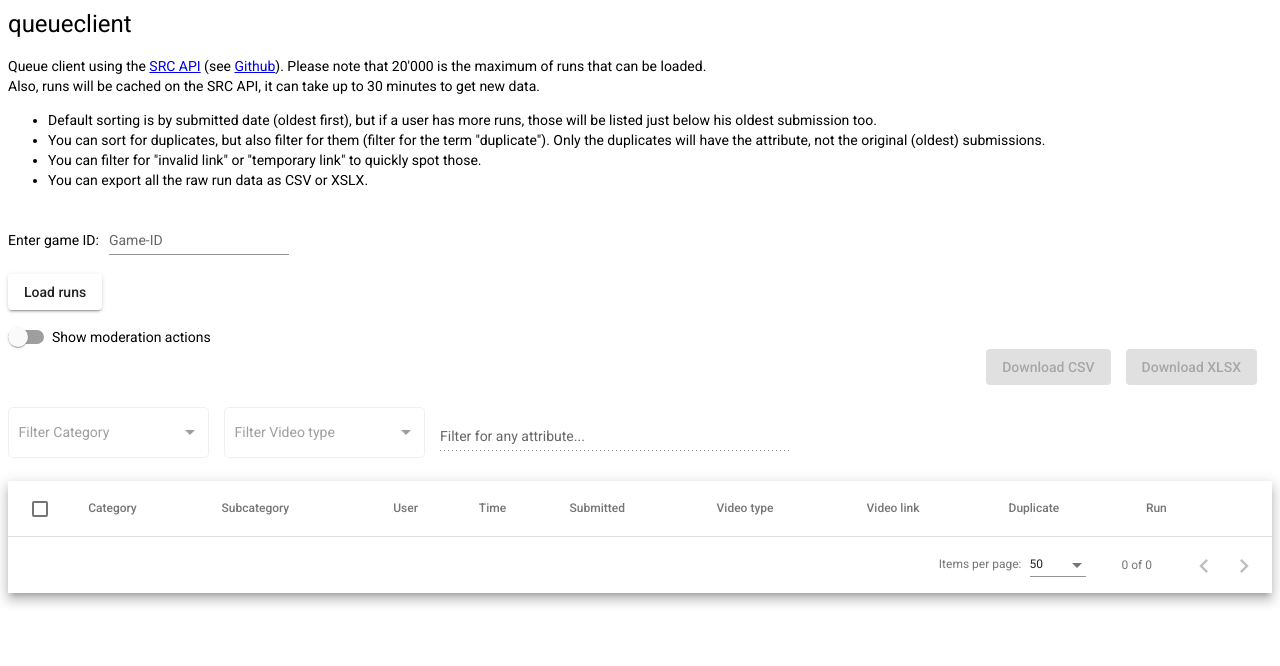
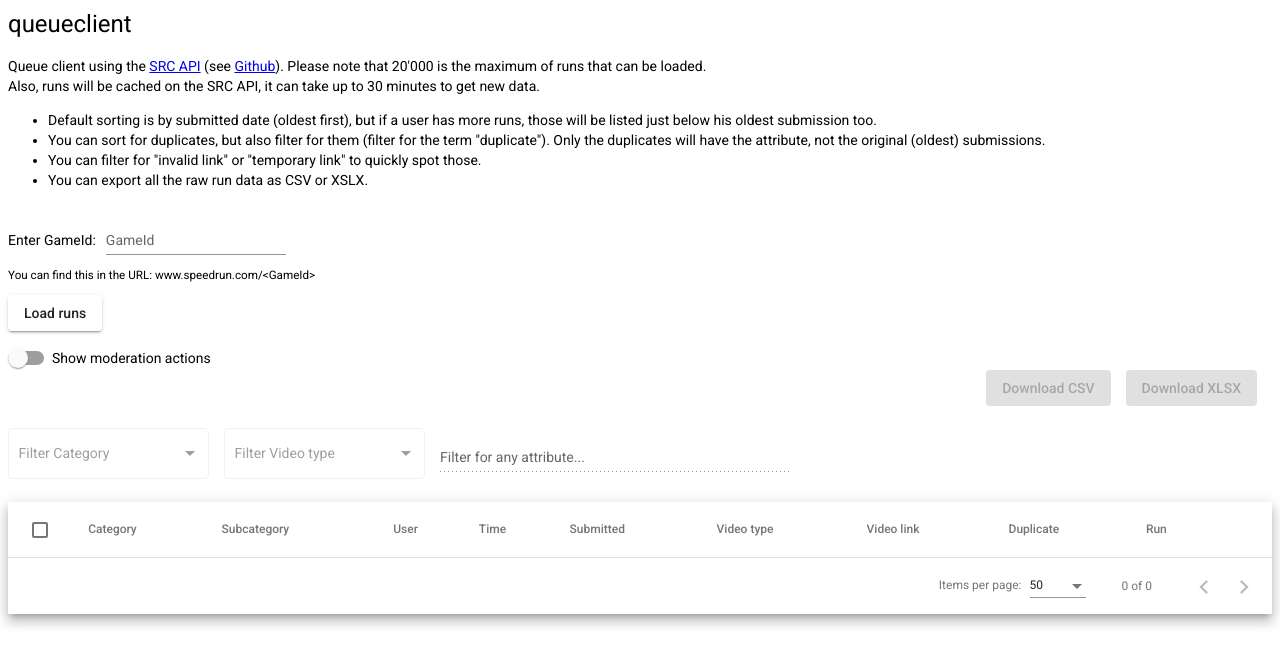
Before and after one commit to akleemans/queueclient, an Angular app: page / in a window 1280 px wide. Shown: the top 666 px of the page. Built offline with nearby package versions, Linux system fonts and the light colour scheme.

Commit message:
Switching to display gameId

```diff
--- a/src/app/api.service.ts
+++ b/src/app/api.service.ts
@@ -18,6 +18,11 @@ export class ApiService {
   public constructor(
     private readonly httpClient: HttpClient
   ) {
+  }
+
+  public getGameId(gameDisplayId: string): Observable<string> {
+    const url = `https://www.speedrun.com/api/v1/games/${gameDisplayId}`;
+    return this.httpClient.get<{ data: { id: string } }>(url).pipe(map(r => r.data.id))
   }
 
   public getVariables(gameId: string): Observable<Category[]> {
--- a/src/app/app.component.html
+++ b/src/app/app.component.html
@@ -19,14 +19,17 @@
 
 <div class="game-input">
   <p>
-    Enter game ID:
+    Enter GameId:
   </p>
   <div>
     <mat-form-field appearance="standard">
-      <mat-label>Game-ID</mat-label>
-      <input matInput [(ngModel)]="gameId">
+      <mat-label>GameId</mat-label>
+      <input matInput [(ngModel)]="gameDisplayId">
     </mat-form-field>
   </div>
+</div>
+<div style="margin-bottom: 10px;">
+  <small>You can find this in the URL: www.speedrun.com/&lt;GameId&gt;</small>
 </div>
 
 <button mat-raised-button (click)="loadRuns()"
@@ -35,7 +38,7 @@
 </button>
 
 <p *ngIf="loadingState >= loadingStateEnum.LOADED_COOLDOWN"><b>
-  {{dataSource.data.length}} runs loaded</b> from {{gameShortName}}
+  {{dataSource.data.length}} runs loaded</b> from {{gameDisplayId}}
 </p>
 <mat-spinner *ngIf="loadingState === loadingStateEnum.LOADING"></mat-spinner>
 <br>
--- a/src/app/app.component.scss
+++ b/src/app/app.component.scss
@@ -58,8 +58,9 @@ mat-icon {
   display: flex;
   flex-direction: row;
   align-items: baseline;
+  height: 60px;
 
-  > p {
+  > * {
     margin-right: 10px;
   }
 
--- a/src/app/app.component.ts
+++ b/src/app/app.component.ts
@@ -5,6 +5,7 @@ import {MatSort} from '@angular/material/sort';
 import {MatTableDataSource} from '@angular/material/table';
 import {ActivatedRoute} from '@angular/router';
 import * as FileSaver from 'file-saver';
+import {switchMap} from 'rxjs';
 import * as XLSX from 'xlsx';
 import {ApiService} from './api.service';
 import {EnvService} from './env.service';
@@ -53,8 +54,8 @@ export class AppComponent implements OnInit {
   public moderationStatus = '';
 
   public isLocal = false;
+  public gameDisplayId = '';
   public gameId = '';
-  public gameShortName = '';
   private variableMap: VariableMap = {};
 
   public filterValue = '';
@@ -83,8 +84,8 @@ export class AppComponent implements OnInit {
   public ngOnInit(): void {
     this.isLocal = EnvService.isDevelopment();
     this.route.queryParams.subscribe(params => {
-      this.gameId = params['gameId'];
-      console.log('GameId from params:', this.gameId);
+      this.gameDisplayId = params['gameId'];
+      console.log('GameId from params:', this.gameDisplayId);
     });
   }
 
@@ -103,7 +104,7 @@ export class AppComponent implements OnInit {
     this.loadingState = LoadingState.LOADING;
 
     // Fetch game variables
-    this.apiService.getVariables(this.gameId).subscribe(categories => {
+    this.apiService.getVariables(this.gameDisplayId).subscribe(categories => {
       categories.forEach(category => {
         // Reading category values
         for (let value in category.values.values) {
@@ -114,7 +115,13 @@ export class AppComponent implements OnInit {
     });
 
     // Fetch runs
-    this.apiService.getQueue(this.gameId).subscribe(runs => {
+    this.apiService.getGameId(this.gameDisplayId).pipe(
+      switchMap(gameId => {
+        this.gameId = gameId;
+        console.log('Resolved', this.gameDisplayId, 'to', this.gameId);
+        return this.apiService.getQueue(this.gameId);
+      })
+    ).subscribe(runs => {
       const alreadySeen: { [key: string]: boolean } = {};
       let uiRuns: UiRun[] = runs.map(r => {
           const videoLink = this.getVideoLink(r);
@@ -139,7 +146,6 @@ export class AppComponent implements OnInit {
           };
         }
       );
-      this.gameShortName = runs[0].weblink.split('/')[3];
 
       // Sort by submitted, but show runs of a user first
       const earliestUserSubmit: { [key: string]: string } = {};
@@ -197,8 +203,10 @@ export class AppComponent implements OnInit {
     const links = run.videos?.links;
     if (links?.length > 0) {
       return links[0].uri;
-    } else if (run.videos.text) {
+    } else if (run.videos?.text) {
       return run.videos.text;
+    } else {
+      return '?';
     }
     return '?';
   }
@@ -206,7 +214,11 @@ export class AppComponent implements OnInit {
   public getPlayerName(run: Run): string {
     const playerData = run.players.data;
     if (playerData.length > 0) {
-      return playerData[0].names.international;
+      if (playerData[0].names) {
+        return playerData[0].names.international;
+      }
+      // If runner is a guest without account, return name
+      return playerData[0].name || '';
     }
     return '?';
   }
@@ -354,12 +366,12 @@ export class AppComponent implements OnInit {
 
   public downloadCSV(data: string[]): void {
     const blob = new Blob(data, {type: 'text/csv'});
-    const fileName = this.gameShortName + '-runs.csv';
+    const fileName = this.gameDisplayId + '-runs.csv';
     FileSaver.saveAs(blob, fileName);
   }
 
   public downloadXLSX(json: string[][], colWidths: any[]): void {
-    const fileName = this.gameShortName + '-runs.xlsx';
+    const fileName = this.gameDisplayId + '-runs.xlsx';
 
     const worksheet: XLSX.WorkSheet = XLSX.utils.json_to_sheet(json, {skipHeader: true});
     const workbook: XLSX.WorkBook = {Sheets: {'data': worksheet}, SheetNames: ['data']};
--- a/src/app/model/run.ts
+++ b/src/app/model/run.ts
@@ -51,6 +51,7 @@ export interface Run {
           "international": "Caruso",
           "japanese": null
         },
+        name?: string,
         "supporterAnimation": false,
         "pronouns": null,
         "weblink": "https://www.speedrun.com/user/Caruso",
```
Also changed, not shown: 3 other files (tests, documents, lock files or other folders).
